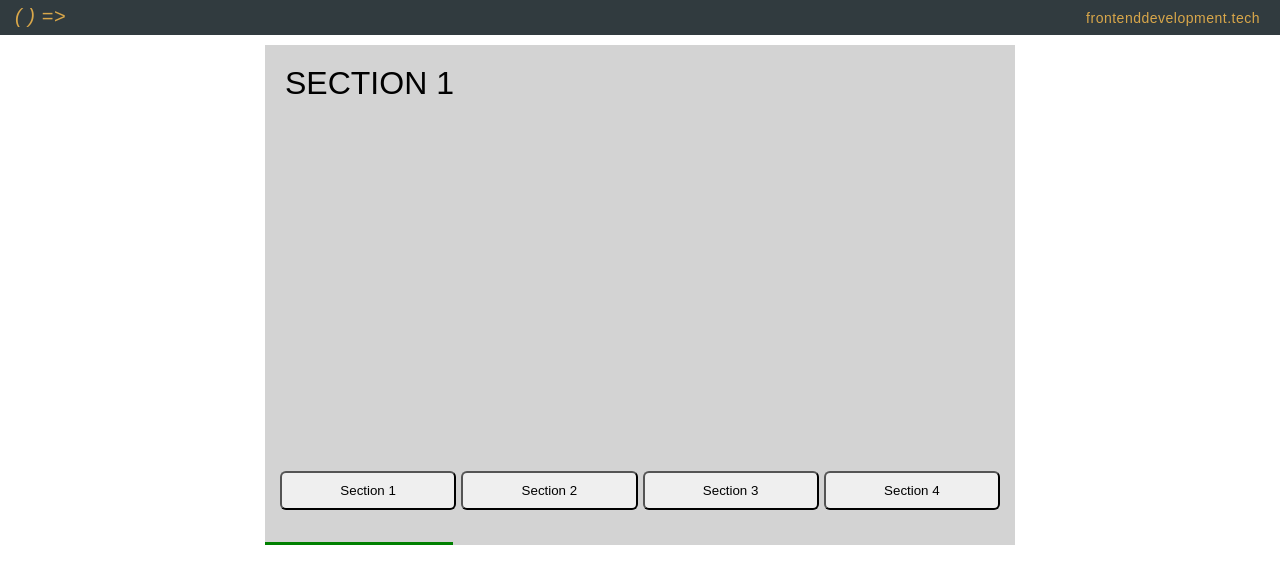
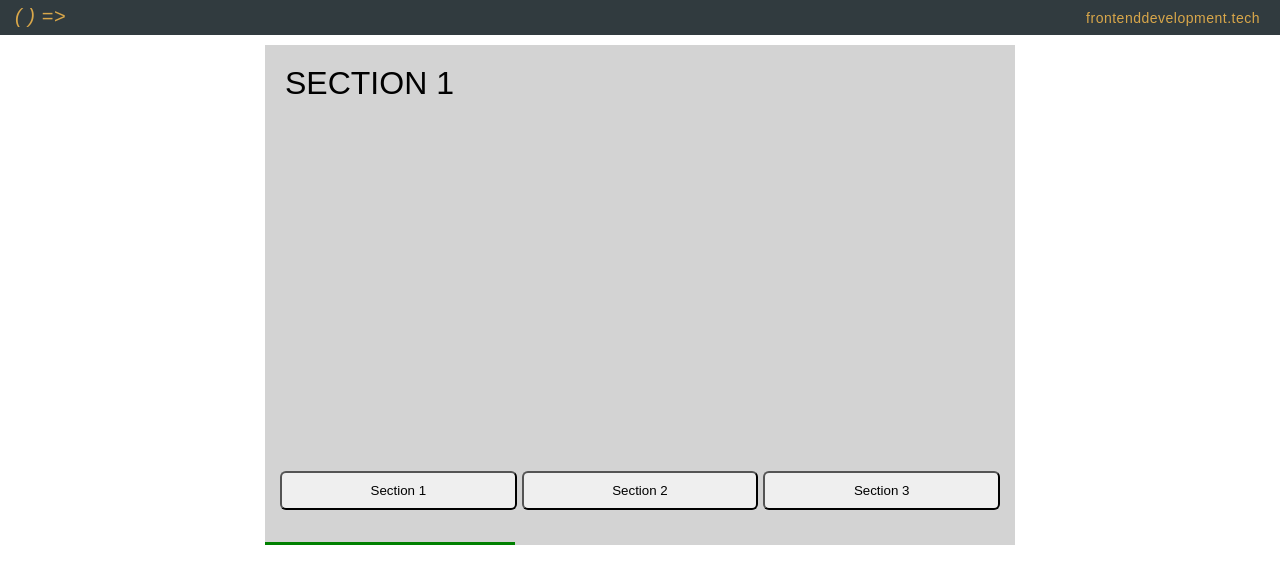
Before and after one commit to eastcoastdeveloper/in-page-navigation, an Angular app: page / in a window 1280 px wide. Shown: the top 584 px of the page. Built offline with nearby package versions, Linux system fonts and the light colour scheme.

Commit message:
1 file modified

```diff
--- a/src/app/app.component.ts
+++ b/src/app/app.component.ts
@@ -18,7 +18,7 @@ export class AppComponent {
   @ViewChild('bar', { static: false }) bar: ElementRef;
 
   // SET TO ANY AMOUNT!
-  sectionLength = 4;
+  sectionLength = 3;
 
   barLinkWidth = 0;
   currentSection = 0;
@@ -45,11 +45,6 @@ export class AppComponent {
 
   navigate(sectionIndex: number) {
     this.currentSection = sectionIndex;
-    let arr = Array.from(this.sections);
-    // arr.forEach(() => {
-    //   arr[sectionIndex].nativeElement.classList.remove('show-page');
-    // });
-    // arr[sectionIndex].nativeElement.classList.add('show-page');
     this.bar.nativeElement.style.width =
       this.barLinkWidth * (sectionIndex + 1) + '%';
   }
```
